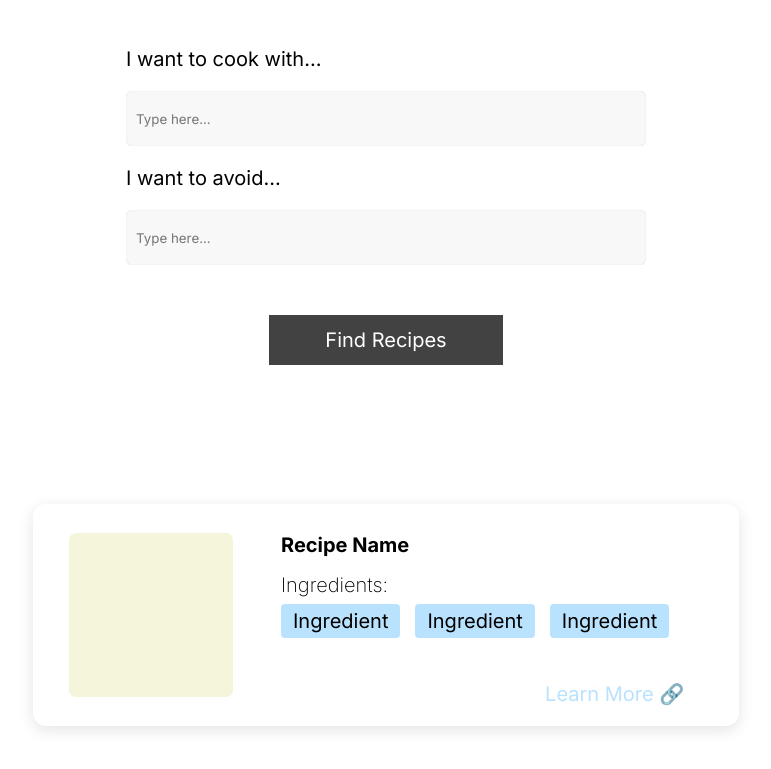
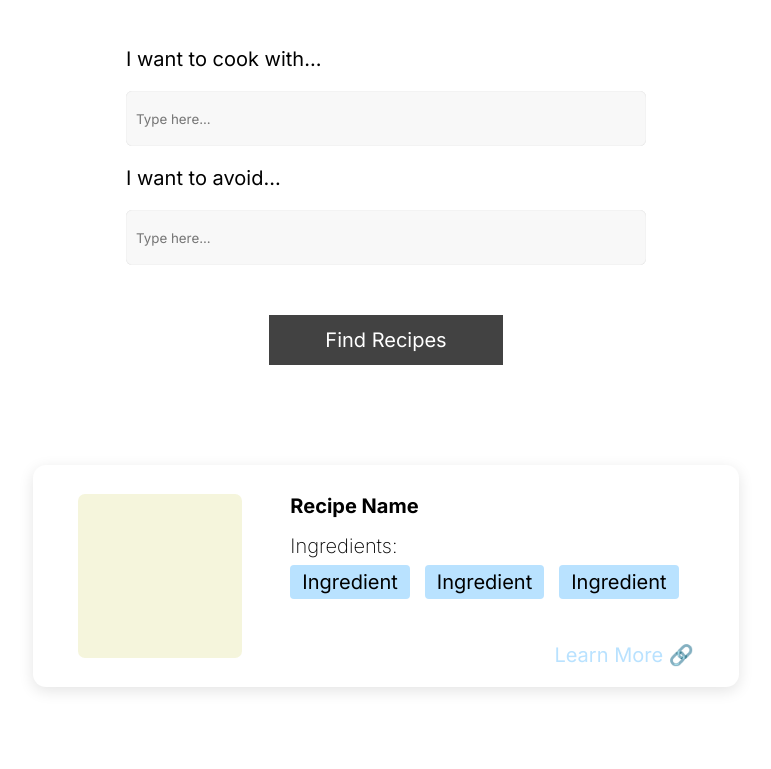
Before and after one commit to Ctc8/recipeapp1, a plain HTML site: page index.html in a window 1280 px wide. Shown: the part 231-1000 px from the top of the page, without its empty margins (254-1025 px from the left). Drawn offline with Linux system fonts and the light colour scheme.

Commit message:
Centered List

```diff
--- a/style.css
+++ b/style.css
@@ -41,7 +41,7 @@
 .recipe-container {
     display: flex;
     flex-direction: row;
-    position: absolute;
+    justify-content: center;
     width: 706px;
     height: 222px;
     left: 287px;
```
